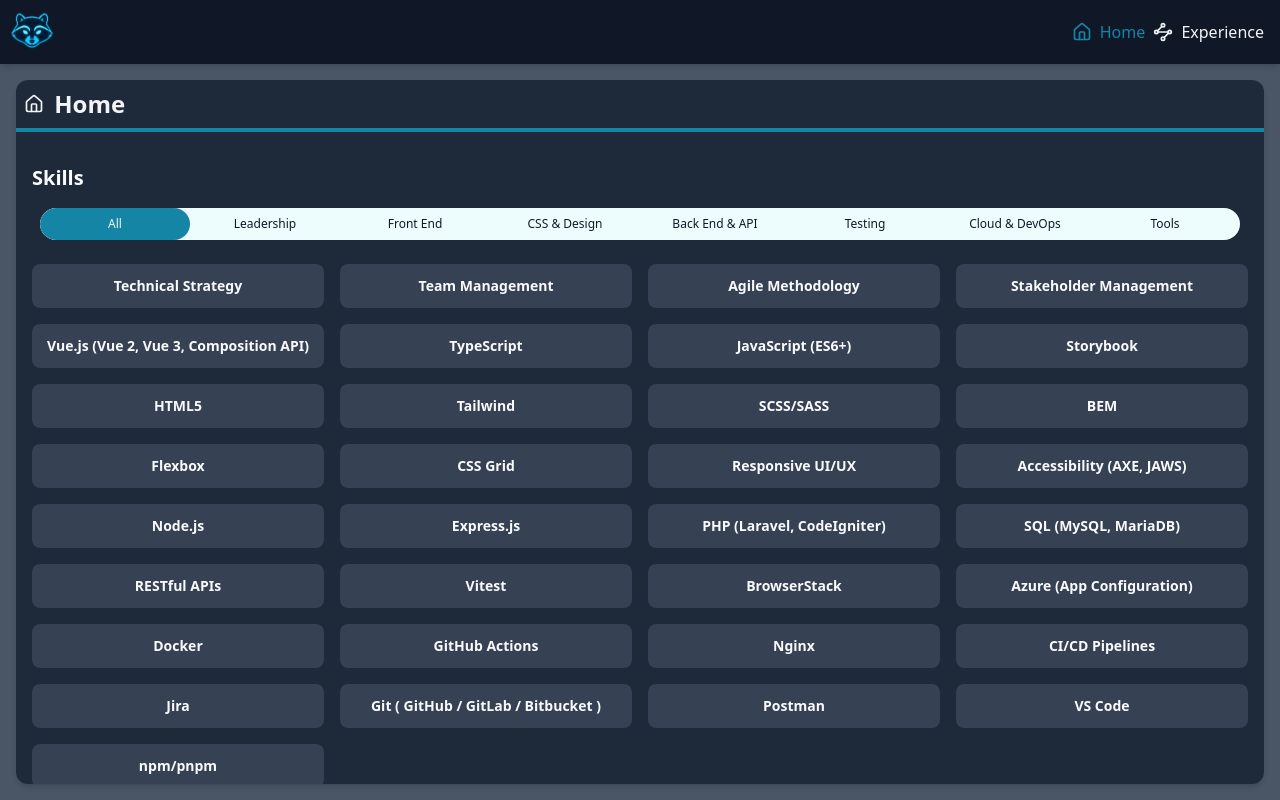
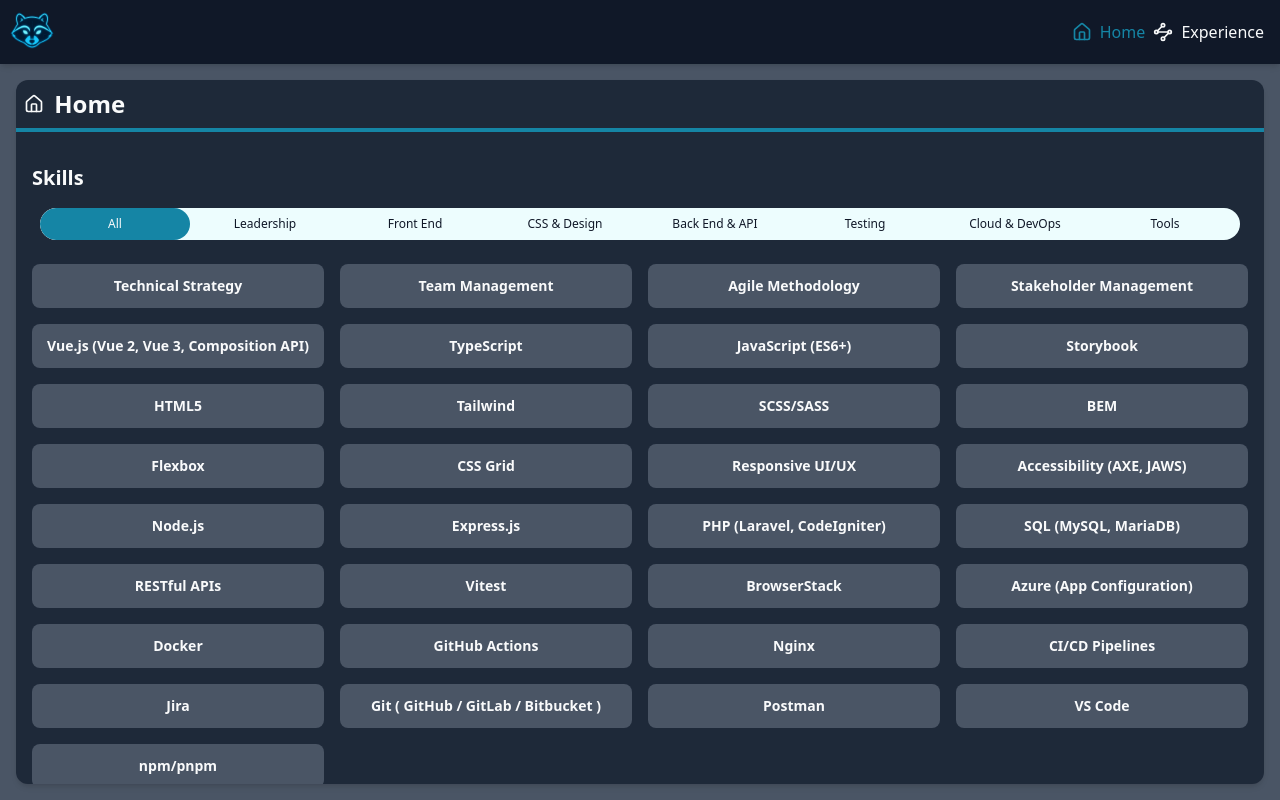
Before and after one commit to JJThompson07/persona, a Vue app: page / in a window 1280 px wide. Built offline with nearby package versions, Linux system fonts and the light colour scheme.

Commit message:
:hammer: add ripple effect shimmer card

```diff
--- a/src/components/NavBar.vue
+++ b/src/components/NavBar.vue
@@ -21,7 +21,7 @@
         v-for="route in routes"
         :key="route.name"
         :to="route.path"
-        class="text-gray-100 capitalize transition-colors duration-300 ease-in-out"
+        class="text-gray-50 capitalize transition-colors duration-300 ease-in-out"
         :class="[theme === 'kitsune' ? 'hover:text-kitsune-400' : 'hover:text-tanuki-400']"
         :active-class="theme === 'kitsune' ? 'text-kitsune-600' : 'text-tanuki-600'"
       >
--- a/src/components/RouterLayout.vue
+++ b/src/components/RouterLayout.vue
@@ -5,7 +5,7 @@
     :class="isHovered ? 'overflow-auto' : 'overflow-hidden'"
   >
     <header
-      class="mb-4 border-b-4 p-2 text-2xl font-bold text-gray-100"
+      class="mb-4 border-b-4 p-2 text-2xl font-bold text-gray-50"
       :class="theme === 'kitsune' ? 'border-kitsune-600' : 'border-tanuki-600'"
     >
       <slot name="header" />
--- a/src/components/utility/CardAnimated.vue
+++ b/src/components/utility/CardAnimated.vue
@@ -1,6 +1,6 @@
 <template>
-  <div ref="cardAnimated" class="relative overflow-hidden rounded-lg bg-gray-700 p-1">
-    <section class="relative z-10 flex h-full flex-col rounded-md bg-gray-700">
+  <div ref="cardAnimated" class="relative overflow-hidden rounded-lg bg-gray-700 p-1 select-none">
+    <section class="relative z-10 flex h-full flex-col rounded-md bg-inherit">
       <slot />
     </section>
     <span
--- /dev/null
+++ b/src/components/utility/CardShimmer.vue
@@ -0,0 +1,79 @@
+<template>
+  <div
+    ref="cardAnimated"
+    class="relative overflow-hidden rounded-lg bg-gray-600 p-1 select-none"
+    :class="{ hovered: isHovered }"
+  >
+    <section class="relative z-10 flex h-full flex-col rounded-md">
+      <slot />
+    </section>
+    <span
+      v-for="ripple in ripples"
+      :key="ripple.id"
+      :style="{ left: `${ripple.x}px`, top: `${ripple.y}px` }"
+      class="ripple absolute h-1 w-1 rounded-full transition-all duration-700 ease-in-out"
+      :class="theme === 'kitsune' ? 'bg-kitsune-500' : 'bg-tanuki-500'"
+    ></span>
+  </div>
+</template>
+
+<script setup lang="ts">
+import { computed, watch } from 'vue';
+import { useUIStore, type Theme } from '../../stores/ui';
+import { useElementHover, useMouseInElement } from '@vueuse/core';
+import { ref } from 'vue';
+
+const cardAnimated = ref<HTMLElement | null>(null);
+const isHovered = useElementHover(cardAnimated);
+const { elementX: x, elementY: y, isOutside } = useMouseInElement(cardAnimated);
+const ripples = ref<Array<{ id: number; x: number; y: number }>>([]);
+
+const uiStore = useUIStore();
+
+const theme = computed<Theme>(() => uiStore.theme);
+
+const handleMove = (x: number, y: number) => {
+  const newRipple = {
+    id: Date.now(),
+    x: x - 10, // Center the ripple
+    y: y - 10 // Center the ripple
+  };
+  ripples.value.push(newRipple);
+
+  // Remove the ripple after animation
+  setTimeout(() => {
+    ripples.value = ripples.value.filter((ripple) => ripple.id !== newRipple.id);
+  }, 700); // Match the duration of the CSS transition
+};
+
+watch(
+  [x, y],
+  () => {
+    if (!isOutside.value) {
+      handleMove(x.value, y.value);
+    }
+  },
+  { deep: true }
+);
+</script>
+
+<style scoped>
+.ripple {
+  animation: rippleEffect 700ms ease-out forwards;
+}
+
+@keyframes rippleEffect {
+  0% {
+    opacity: 0.4;
+    transform: scale(0);
+  }
+  75% {
+    opacity: 0.2;
+    transform: scale(50);
+  }
+  100% {
+    opacity: 0;
+    transform: scale(500);
+  }
+}
+</style>
--- a/src/components/utility/SliderButton.vue
+++ b/src/components/utility/SliderButton.vue
@@ -23,7 +23,7 @@
       class="slider-button-button relative bg-transparent px-3 py-2 text-center font-medium"
       :class="[
         allowTransition ? 'transition-all duration-300 ease-in-out' : '',
-        selectedOption === option.value ? 'text-gray-100' : 'text-gray-900'
+        selectedOption === option.value ? 'text-gray-50' : 'text-gray-900'
       ]"
       @click="onClick(option.value)"
     >
--- a/src/views/HomeView.vue
+++ b/src/views/HomeView.vue
@@ -11,7 +11,7 @@
             <h3 class="mb-2 text-xl font-semibold">Skills</h3>
             <div
               v-show="width <= 900"
-              class="relative flex cursor-pointer items-center gap-1 rounded-full px-3 py-1 text-sm font-semibold text-gray-900 transition-all duration-300 ease-in-out select-none hover:text-gray-100"
+              class="relative flex cursor-pointer items-center gap-1 rounded-full px-3 py-1 text-sm font-semibold text-gray-900 transition-all duration-300 ease-in-out select-none hover:text-gray-50"
               :class="
                 theme === 'kitsune'
                   ? 'bg-kitsune-100 hover:bg-kitsune-500'
@@ -41,13 +41,13 @@
           </div>
         </header>
         <div class="skills-grid grid items-stretch gap-4">
-          <card-animated v-for="skill in filteredSkills" :key="skill.id">
+          <card-shimmer v-for="skill in filteredSkills" :key="skill.id">
             <div
               class="flex flex-1 items-center justify-center p-2 text-center text-sm font-semibold"
             >
               {{ skill.name }}
             </div>
-          </card-animated>
+          </card-shimmer>
         </div>
       </section>
     </template>
@@ -59,7 +59,8 @@
 import { House, ChevronUp } from 'lucide-vue-next';
 import skillsData from '../../data/skills.json';
 import { computed, onMounted, ref, watch } from 'vue';
-import CardAnimated from '../components/utility/CardAnimated.vue';
+// import CardAnimated from '../components/utility/CardAnimated.vue';
+import CardShimmer from '../components/utility/CardShimmer.vue';
 import SliderButton, { type SliderButtonOption } from '../components/utility/SliderButton.vue';
 import { useWindowSize } from '@vueuse/core';
 import { useUIStore, type Theme } from '../stores/ui';
```
